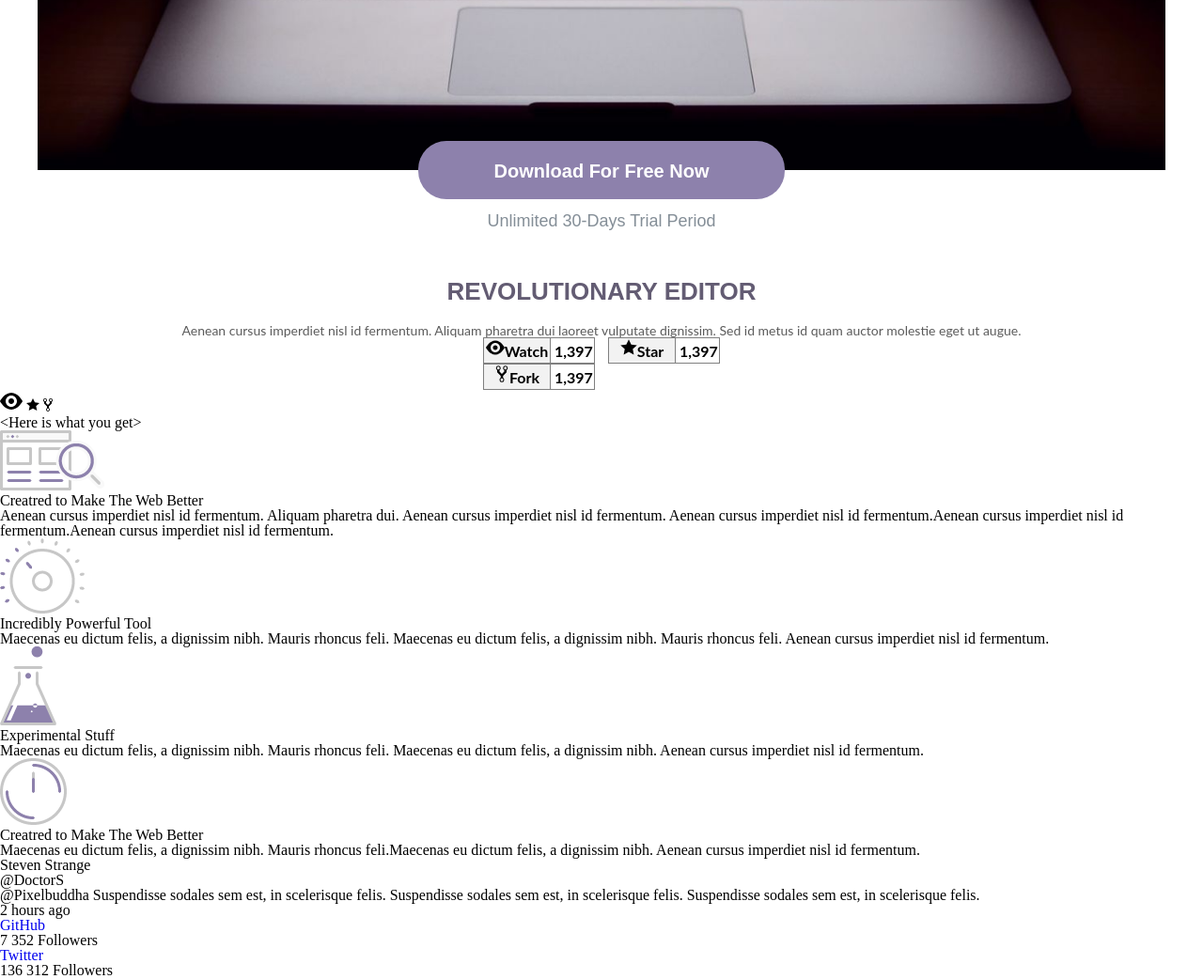
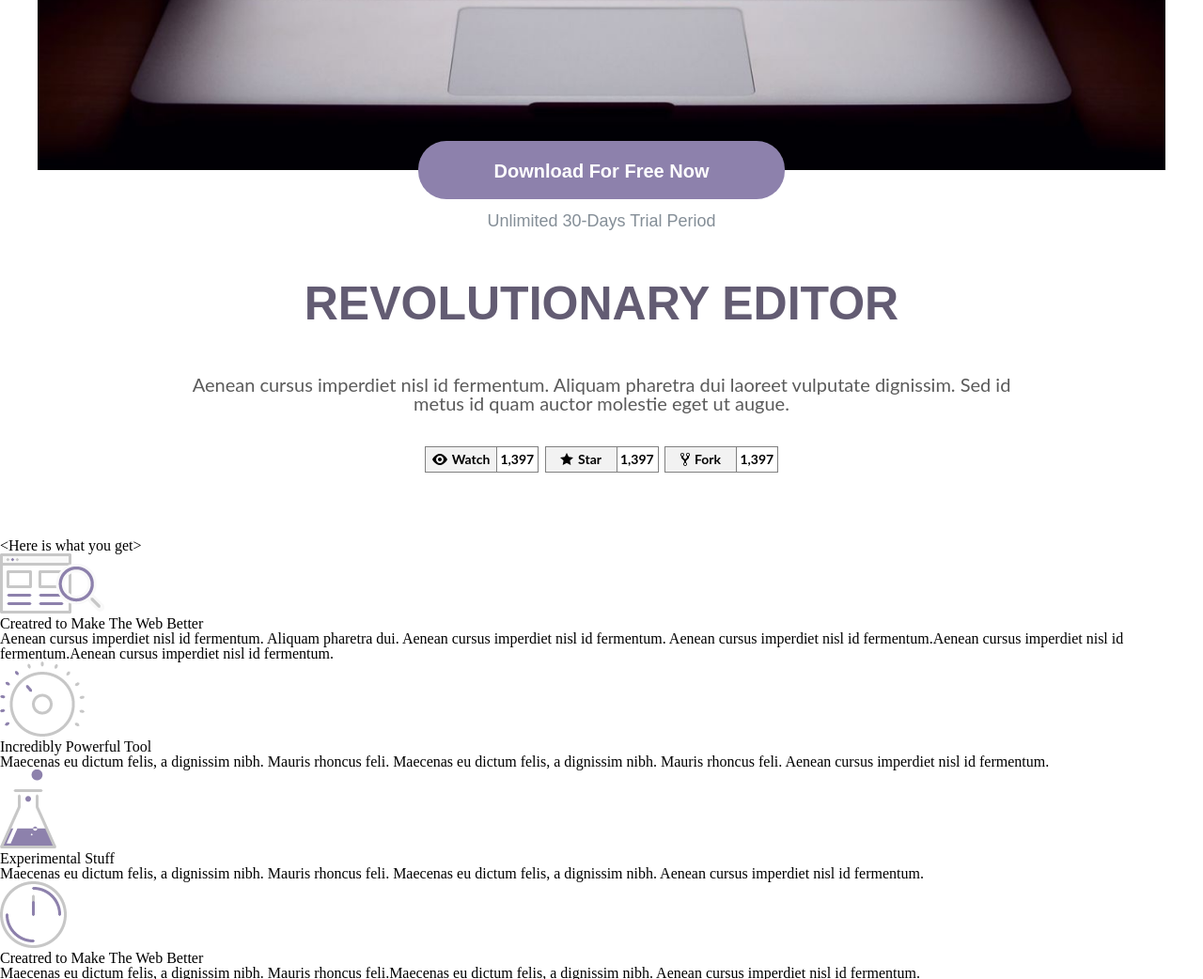
Before and after one commit to RomanenkoMax/ForkioStepProject, a website: page index.html in a window 1280 px wide. Shown: the part 569-1611 px from the top of the page at 94% size. Drawn offline with Linux system fonts and the light colour scheme; files that its build step writes are made by us from their sources; files whose address does not match are found by name.

Commit message:
Finish about-product section

```diff
--- a/index.html
+++ b/index.html
@@ -87,7 +87,7 @@
             <ul class="github-links">
                     <li class="github-links__item">
                     <a href="#" class="github-links__action">
-                        <span class="github-links__icon icon-eye"><svg class="octicon octicon-eye v-align-text-bottom" viewBox="0 0 16 16" version="1.1" width="20" height="20"
+                        <span class="github-links__icon icon-eye"><svg class="eye text-align-middle" viewBox="0 0 16 16" version="1.1" width="16" height="16"
                                                                        aria-hidden="true">
     <path fill-rule="evenodd"
           d="M8.06 2C3 2 0 8 0 8s3 6 8.06 6C13 14 16 8 16 8s-3-6-7.94-6zM8 12c-2.2 0-4-1.78-4-4 0-2.2 1.8-4 4-4 2.22 0 4 1.8 4 4 0 2.22-1.78 4-4 4zm2-4c0 1.11-.89 2-2 2-1.11 0-2-.89-2-2 0-1.11.89-2 2-2 1.11 0 2 .89 2 2z"></path>
@@ -96,7 +96,7 @@
                 </li>
                 <li class="github-links__item">
                     <a href="#" class="github-links__action">
-                        <span class="github-links__icon icon-star"><svg class="octicon octicon-star v-align-text-bottom" viewBox="0 0 14 16" version="1.1" width="18" height="20"
+                        <span class="github-links__icon icon-star"><svg class="star text-align-middle" viewBox="0 0 14 16" version="1.1" width="14" height="16"
                                                                         aria-hidden="true">
     <path fill-rule="evenodd"
           d="M14 6l-4.9-.64L7 1 4.9 5.36 0 6l3.6 3.26L2.67 14 7 11.67 11.33 14l-.93-4.74L14 6z"></path>
@@ -105,7 +105,7 @@
                 </li>
                 <li class="github-links__item">
                     <a href="#" class="github-links__action">
-                        <span class="github-links__icon icon-fork"><svg class="octicon octicon-repo-forked v-align-text-bottom" viewBox="0 0 10 16" version="1.1" width="16" height="20"
+                        <span class="github-links__icon icon-fork"><svg class="fork text-align-middle" viewBox="0 0 10 16" version="1.1" width="10" height="16"
                                                                         aria-hidden="true">
     <path fill-rule="evenodd"
           d="M8 1a1.993 1.993 0 0 0-1 3.72V6L5 8 3 6V4.72A1.993 1.993 0 0 0 2 1a1.993 1.993 0 0 0-1 3.72V6.5l3 3v1.78A1.993 1.993 0 0 0 5 15a1.993 1.993 0 0 0 1-3.72V9.5l3-3V4.72A1.993 1.993 0 0 0 8 1zM2 4.2C1.34 4.2.8 3.65.8 3c0-.65.55-1.2 1.2-1.2.65 0 1.2.55 1.2 1.2 0 .65-.55 1.2-1.2 1.2zm3 10c-.66 0-1.2-.55-1.2-1.2 0-.65.55-1.2 1.2-1.2.65 0 1.2.55 1.2 1.2 0 .65-.55 1.2-1.2 1.2zm3-10c-.66 0-1.2-.55-1.2-1.2 0-.65.55-1.2 1.2-1.2.65 0 1.2.55 1.2 1.2 0 .65-.55 1.2-1.2 1.2z"></path>
@@ -116,22 +116,6 @@
         </div>
     </div>
 </section>
-
-<svg class="octicon octicon-eye v-align-text-bottom" viewBox="0 0 16 16" version="1.1" width="24" height="24"
-     aria-hidden="true">
-    <path fill-rule="evenodd"
-          d="M8.06 2C3 2 0 8 0 8s3 6 8.06 6C13 14 16 8 16 8s-3-6-7.94-6zM8 12c-2.2 0-4-1.78-4-4 0-2.2 1.8-4 4-4 2.22 0 4 1.8 4 4 0 2.22-1.78 4-4 4zm2-4c0 1.11-.89 2-2 2-1.11 0-2-.89-2-2 0-1.11.89-2 2-2 1.11 0 2 .89 2 2z"></path>
-</svg>
-<svg class="octicon octicon-star v-align-text-bottom" viewBox="0 0 14 16" version="1.1" width="14" height="16"
-     aria-hidden="true">
-    <path fill-rule="evenodd"
-          d="M14 6l-4.9-.64L7 1 4.9 5.36 0 6l3.6 3.26L2.67 14 7 11.67 11.33 14l-.93-4.74L14 6z"></path>
-</svg>
-<svg class="octicon octicon-repo-forked v-align-text-bottom" viewBox="0 0 10 16" version="1.1" width="10" height="16"
-     aria-hidden="true">
-    <path fill-rule="evenodd"
-          d="M8 1a1.993 1.993 0 0 0-1 3.72V6L5 8 3 6V4.72A1.993 1.993 0 0 0 2 1a1.993 1.993 0 0 0-1 3.72V6.5l3 3v1.78A1.993 1.993 0 0 0 5 15a1.993 1.993 0 0 0 1-3.72V9.5l3-3V4.72A1.993 1.993 0 0 0 8 1zM2 4.2C1.34 4.2.8 3.65.8 3c0-.65.55-1.2 1.2-1.2.65 0 1.2.55 1.2 1.2 0 .65-.55 1.2-1.2 1.2zm3 10c-.66 0-1.2-.55-1.2-1.2 0-.65.55-1.2 1.2-1.2.65 0 1.2.55 1.2 1.2 0 .65-.55 1.2-1.2 1.2zm3-10c-.66 0-1.2-.55-1.2-1.2 0-.65.55-1.2 1.2-1.2.65 0 1.2.55 1.2 1.2 0 .65-.55 1.2-1.2 1.2z"></path>
-</svg>
 
 <section class="features">
     <div class="container">
--- a/src/scss/about-product.scss
+++ b/src/scss/about-product.scss
@@ -33,10 +33,12 @@ $font-montserrat: 'Montserrat', sans-serif;
       font-weight: bold;
       color: $violet-about-product;
       line-height: 1.5em;
+      width: 236px;
+      margin: 0 auto;
     }
 
     &__description {
-            padding-top: 15px;
+      padding-top: 24px;
       font-family: $font-lato;
       font-size: 14px;
       color: $gray-about-product;
@@ -44,30 +46,27 @@ $font-montserrat: 'Montserrat', sans-serif;
   }
 
   .github-links {
-
-        font-size: 16px;
+    padding-top: 9px;
+    padding-bottom: 88px;
+    font-size: 14px;
     font-weight: bold;
     width: 252px;
-        display:flex;
+    display: flex;
     flex-direction: row;
     flex-wrap: wrap;
-        justify-content: space-between;
+    justify-content: space-around;
     align-items: center;
-
 
 
     &__item {
       border: 1px solid gray;
       font-family: $font-lato;
-        width: 117px;
+      width: 119px;
       height: 26px;
-        //display: table-cell;
-        //vertical-align: middle;
-
+      margin-top: 20px;
 
       a {
         color: black;
-
       }
 
     }
@@ -78,10 +77,92 @@ $font-montserrat: 'Montserrat', sans-serif;
       display: inline-block;
       height: 100%;
       line-height: 26px;
-        width: 70px;
-        text-align:center;
+      width: 75px;
+      text-align: center;
     }
 
+    .text-align-middle {
+      position: relative;
+      top: 3px;
+      margin-right: 5px;
+    }
 
   }
 }
+
+@media screen and (min-width: 401px) {
+  .about-product {
+
+    .section-title {
+
+      &__heading {
+        font-size: 40px;
+        width: 380px;
+      }
+
+      &__description {
+        padding-top: 54px;
+        font-size: 16px;
+      }
+
+    }
+
+    .github-links {
+      width: 376px;
+      flex-wrap: nowrap;
+      justify-content: space-between;
+      padding-top: 18px;
+      padding-bottom: 78px;
+    }
+  }
+}
+
+@media screen and (min-width: 481px) {
+  .about-product {
+
+    .section-title {
+
+      &__heading {
+        padding-top: 132px;
+        font-size: 40px;
+        width: 100%;
+      }
+
+      &__description {
+        padding-top: 38px;
+        font-size: 20px;
+      }
+
+    }
+
+    .github-links {
+      width: 376px;
+      flex-wrap: nowrap;
+      justify-content: space-between;
+      padding-top: 16px;
+      padding-bottom: 98px;
+    }
+  }
+}
+
+@media screen and (min-width: 993px) {
+  .about-product {
+
+    .section-title {
+
+      &__heading {
+        font-size: 50px;
+        padding-top: 105px;
+      }
+
+      &__description {
+        max-width: 910px;
+      }
+
+    }
+
+    .github-links {
+      padding-bottom: 70px;
+    }
+  }
+}
--- a/src/scss/header.scss
+++ b/src/scss/header.scss
@@ -96,7 +96,7 @@ $font-montserrat: 'Montserrat', sans-serif;
 
     &__flex-wrapper {
       flex-direction: row-reverse;
-      justify-content: start;
+      justify-content: flex-start;
     }
 
     .logo__logo-img {
```
Also changed, not shown: src/scss/about-us.scss (+8 -3 lines), build/css/style.css, src/css/about-us.css, src/css/header.css, src/css/style.css. Lines whose indentation alone changed are shown as unchanged.
